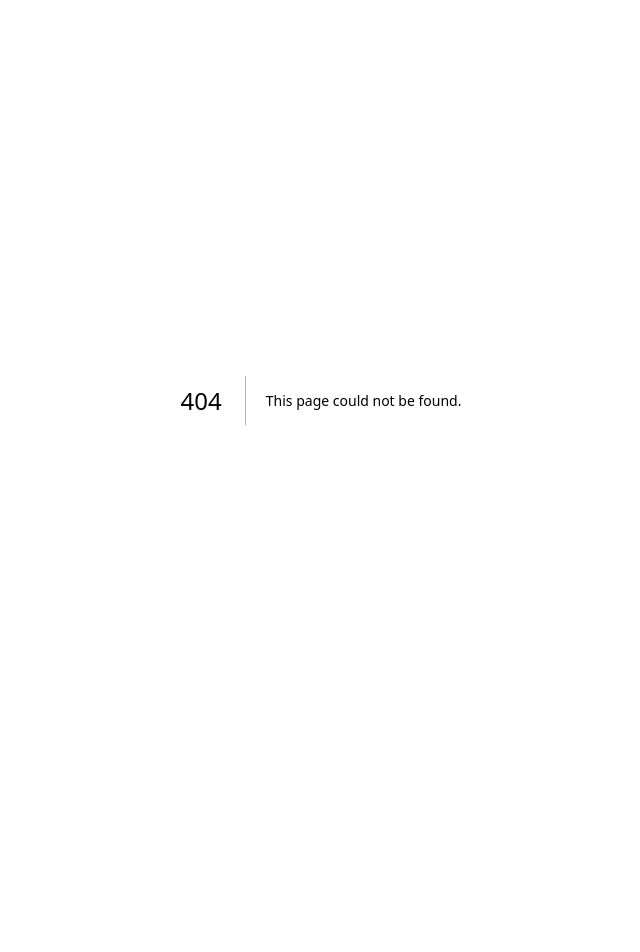
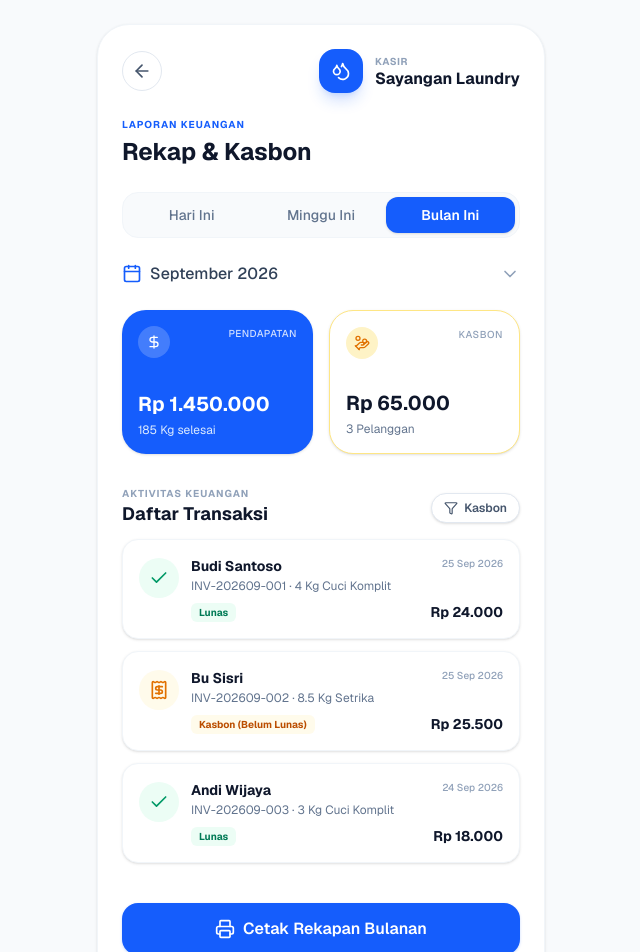
Before and after one commit to ftnDev-gif/skripsi-laundry-pwa, a Next.js app: page /reports in a window 1280 px wide. Before the commit this address had no page. Shown: the top 952 px of the page, without its empty margins (319-959 px from the left). Before the commit the page ends 800 px from the top, so only its background shows below. Built offline with nearby package versions, Linux system fonts and the light colour scheme.

Commit message:
feat: implementasi halaman rekapitulasi keuangan (US-06)

```diff
--- /dev/null
+++ b/src/app/reports/page.tsx
@@ -0,0 +1,187 @@
+import Link from 'next/link';
+import {
+  ArrowLeft,
+  Calendar,
+  ChevronDown,
+  DollarSign,
+  Filter,
+  Check,
+  Receipt,
+  Printer,
+  HandCoins
+} from 'lucide-react';
+import HeaderBrand from '@/components/HeaderBrand';
+
+export default function ReportsPage() {
+  return (
+    <div className="min-h-screen bg-slate-50 flex justify-center py-6 px-4 font-sans">
+      <div className="w-full max-w-md bg-white rounded-[2rem] p-6 shadow-sm border border-slate-100 flex flex-col gap-6">
+
+        {/* Header */}
+        <div className="flex items-center justify-between">
+          <Link
+            href="/dashboard"
+            className="flex h-10 w-10 items-center justify-center rounded-full border border-slate-200 bg-white text-slate-600 hover:bg-slate-50 transition-colors"
+          >
+            <ArrowLeft className="h-5 w-5" />
+          </Link>
+          <HeaderBrand layout="row" subtitle="KASIR" />
+        </div>
+
+        {/* Title */}
+        <div>
+          <h2 className="text-[10px] font-bold tracking-widest text-blue-600 uppercase mb-1">
+            LAPORAN KEUANGAN
+          </h2>
+          <h1 className="text-2xl font-bold text-slate-900">
+            Rekap & Kasbon
+          </h1>
+        </div>
+
+        {/* Filter Tab */}
+        <div className="flex p-1 bg-slate-50 rounded-2xl border border-slate-100">
+          <button className="flex-1 py-2 text-sm font-medium text-slate-500 rounded-xl hover:text-slate-700 transition-colors">
+            Hari Ini
+          </button>
+          <button className="flex-1 py-2 text-sm font-medium text-slate-500 rounded-xl hover:text-slate-700 transition-colors">
+            Minggu Ini
+          </button>
+          <button className="flex-1 py-2 text-sm font-semibold bg-blue-600 text-white rounded-xl shadow-sm">
+            Bulan Ini
+          </button>
+        </div>
+
+        {/* Date / Month Picker */}
+        <div className="flex items-center justify-between text-slate-700 font-medium">
+          <div className="flex items-center gap-2">
+            <Calendar className="h-5 w-5 text-blue-600" />
+            <span>September 2026</span>
+          </div>
+          <ChevronDown className="h-5 w-5 text-slate-400" />
+        </div>
+
+        {/* Financial Cards */}
+        <div className="grid grid-cols-2 gap-4">
+          {/* Omzet Bersih */}
+          <div className="bg-blue-600 rounded-[1.5rem] p-4 flex flex-col justify-between text-white shadow-sm h-36">
+            <div className="flex justify-between items-start">
+              <div className="h-8 w-8 rounded-full bg-white/20 flex items-center justify-center">
+                <DollarSign className="h-4 w-4 text-white" />
+              </div>
+              <span className="text-[10px] font-medium opacity-80 uppercase tracking-wider">Pendapatan</span>
+            </div>
+            <div>
+              <div className="text-xl font-bold mb-1">Rp 1.450.000</div>
+              <div className="text-xs text-blue-100">185 Kg selesai</div>
+            </div>
+          </div>
+
+          {/* Piutang Kasbon */}
+          <div className="bg-white rounded-[1.5rem] p-4 flex flex-col justify-between shadow-sm border border-amber-200 h-36 relative overflow-hidden">
+            <div className="absolute top-0 right-0 w-24 h-24 bg-amber-50 rounded-bl-[4rem] -z-10"></div>
+            <div className="flex justify-between items-start relative z-10">
+              <div className="h-8 w-8 rounded-full bg-amber-100 flex items-center justify-center text-amber-600">
+                <HandCoins className="h-4 w-4" />
+              </div>
+              <span className="text-[10px] font-medium text-slate-400 uppercase tracking-wider">Kasbon</span>
+            </div>
+            <div className="relative z-10">
+              <div className="text-xl font-bold text-slate-900 mb-1">Rp 65.000</div>
+              <div className="text-xs text-slate-500">3 Pelanggan</div>
+            </div>
+          </div>
+        </div>
+
+        {/* Transaksi Belum Lunas */}
+        <div className="flex flex-col gap-4 mt-2">
+          <div className="flex items-end justify-between">
+            <div>
+              <h3 className="text-[10px] font-bold tracking-widest text-slate-400 uppercase mb-1">
+                AKTIVITAS KEUANGAN
+              </h3>
+              <h2 className="text-lg font-bold text-slate-900 leading-none">
+                Daftar Transaksi
+              </h2>
+            </div>
+            <button className="flex items-center gap-1.5 text-xs font-semibold text-slate-600 bg-white px-3 py-1.5 rounded-full border border-slate-200 shadow-sm hover:bg-slate-50 transition-colors">
+              <Filter className="h-3.5 w-3.5" />
+              Kasbon
+            </button>
+          </div>
+
+          <div className="flex flex-col gap-3">
+            {/* Lunas 1 */}
+            <div className="p-4 bg-white border border-slate-100 rounded-2xl shadow-sm flex items-start gap-3">
+              <div className="h-10 w-10 rounded-full bg-emerald-50 flex items-center justify-center text-emerald-600 shrink-0 mt-0.5">
+                <Check className="h-5 w-5" />
+              </div>
+              <div className="flex-1">
+                <div className="flex justify-between items-start mb-0.5">
+                  <h4 className="font-bold text-slate-900 text-sm">Budi Santoso</h4>
+                  <span className="text-[10px] text-slate-400 font-medium">25 Sep 2026</span>
+                </div>
+                <p className="text-xs text-slate-500 mb-2">INV-202609-001 · 4 Kg Cuci Komplit</p>
+                <div className="flex justify-between items-center">
+                  <span className="text-[10px] font-bold bg-emerald-50 text-emerald-700 px-2 py-0.5 rounded-md">Lunas</span>
+                  <span className="font-bold text-slate-900 text-sm">Rp 24.000</span>
+                </div>
+              </div>
+            </div>
+
+            {/* Kasbon */}
+            <div className="p-4 bg-white border border-slate-100 rounded-2xl shadow-sm flex items-start gap-3">
+              <div className="h-10 w-10 rounded-full bg-amber-50 flex items-center justify-center text-amber-600 shrink-0 mt-0.5">
+                <Receipt className="h-5 w-5" />
+              </div>
+              <div className="flex-1">
+                <div className="flex justify-between items-start mb-0.5">
+                  <h4 className="font-bold text-slate-900 text-sm">Bu Sisri</h4>
+                  <span className="text-[10px] text-slate-400 font-medium">25 Sep 2026</span>
+                </div>
+                <p className="text-xs text-slate-500 mb-2">INV-202609-002 · 8.5 Kg Setrika</p>
+                <div className="flex justify-between items-center">
+                  <span className="text-[10px] font-bold bg-amber-50 text-amber-700 px-2 py-0.5 rounded-md">Kasbon (Belum Lunas)</span>
+                  <span className="font-bold text-slate-900 text-sm">Rp 25.500</span>
+                </div>
+              </div>
+            </div>
+
+            {/* Lunas 2 */}
+            <div className="p-4 bg-white border border-slate-100 rounded-2xl shadow-sm flex items-start gap-3">
+              <div className="h-10 w-10 rounded-full bg-emerald-50 flex items-center justify-center text-emerald-600 shrink-0 mt-0.5">
+                <Check className="h-5 w-5" />
+              </div>
+              <div className="flex-1">
+                <div className="flex justify-between items-start mb-0.5">
+                  <h4 className="font-bold text-slate-900 text-sm">Andi Wijaya</h4>
+                  <span className="text-[10px] text-slate-400 font-medium">24 Sep 2026</span>
+                </div>
+                <p className="text-xs text-slate-500 mb-2">INV-202609-003 · 3 Kg Cuci Komplit</p>
+                <div className="flex justify-between items-center">
+                  <span className="text-[10px] font-bold bg-emerald-50 text-emerald-700 px-2 py-0.5 rounded-md">Lunas</span>
+                  <span className="font-bold text-slate-900 text-sm">Rp 18.000</span>
+                </div>
+              </div>
+            </div>
+
+          </div>
+        </div>
+
+        {/* Bottom Actions */}
+        <div className="mt-4 pb-2">
+          <button className="w-full flex items-center justify-center gap-2 bg-blue-600 text-white font-semibold py-3.5 rounded-2xl hover:bg-blue-700 transition-colors shadow-sm shadow-blue-600/20">
+            <Printer className="h-5 w-5" />
+            Cetak Rekapan Bulanan
+          </button>
+
+          <div className="text-center mt-6">
+            <span className="text-xs text-slate-400">
+              Laundry jadi lebih mudah bersama Sayangan
+            </span>
+          </div>
+        </div>
+
+      </div>
+    </div>
+  );
+}
```
